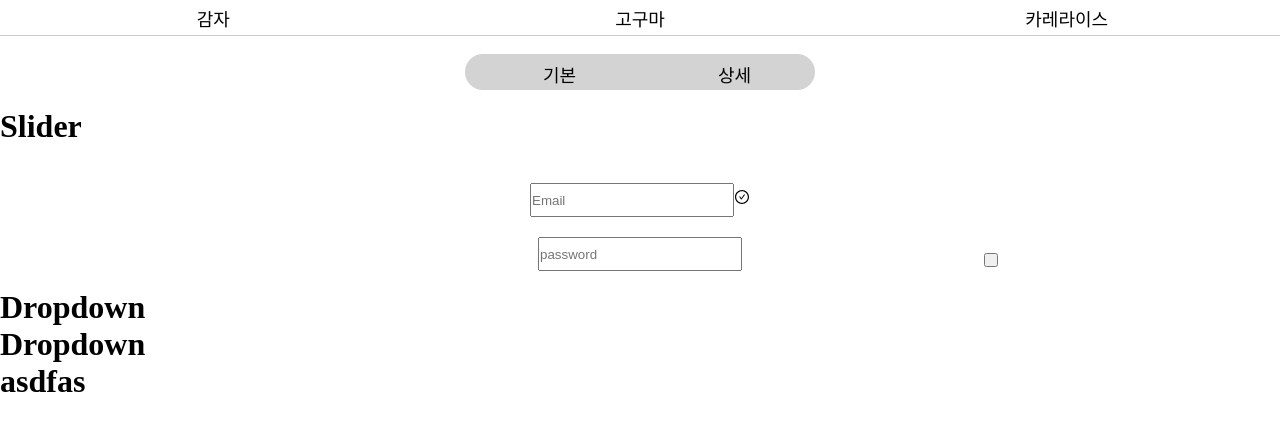
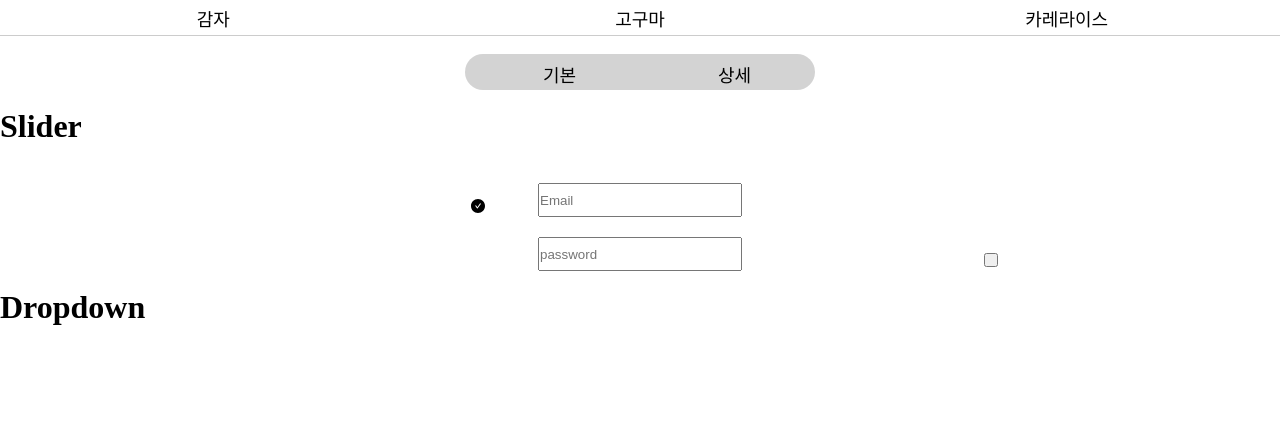
Before and after one commit to Munbear/wanted_pre_onboarding, a React (Create React App) app in the folder wanted-pre-onboarding/: page / in a window 1280 px wide. Shown: the top 430 px of the page. Built offline with nearby package versions, Linux system fonts and the light colour scheme.

Commit message:
styled input

```diff
--- a/wanted-pre-onboarding/src/components/Dropdown.js
+++ b/wanted-pre-onboarding/src/components/Dropdown.js
@@ -5,8 +5,6 @@ const Dropdown = () => {
     return(
         <>
             <h1>Dropdown</h1>
-            <h1>Dropdown</h1>
-            <h1>asdfas</h1>
         </>
     )
 }
--- a/wanted-pre-onboarding/src/components/Input.js
+++ b/wanted-pre-onboarding/src/components/Input.js
@@ -1,6 +1,7 @@
 import React, {useState} from 'react';
 import styled from 'styled-components';
-import { AiOutlineCheckCircle as Box } from 'react-icons/ai';
+import { AiFillCheckCircle as Box } from 'react-icons/ai';
+
 
 const InputSection = styled.div`
   display: flex;
@@ -15,6 +16,12 @@ const EmailBox  = styled.div`
   InputEmail{
     width: 200px;
     height: 30px;
+  }
+
+  .box {
+    position: absolute;
+    right: 794px;
+    top: 198px;
   }
 `;
 
@@ -81,7 +88,7 @@ const Input = () => {
                     <InputEmail type='email' onChange={ e => {
                         checkEmail(e.target.value)
                     }} placeholder='Email'/>
-                    <Box style={
+                    <Box className='box' style={
                         {color:`${color}`}
                     }/>
                 </EmailBox>
--- a/wanted-pre-onboarding/src/components/Slider.js
+++ b/wanted-pre-onboarding/src/components/Slider.js
@@ -10,4 +10,7 @@ const Slider = () => {
     )
 }
 
+
+
+
 export default Slider;
--- a/wanted-pre-onboarding/src/components/Toggle.js
+++ b/wanted-pre-onboarding/src/components/Toggle.js
@@ -34,6 +34,15 @@ const BasicBtn = styled.div`
     border-radius: 30px;
     background-color: darkturquoise;
   }
+
+  div {
+    width: 90px;
+    height: 36px;
+    background-color: orange;
+    border-radius: 30px;
+  }
+
+
 `;
 
 const Toggle = () => {
@@ -51,6 +60,7 @@ const Toggle = () => {
                         </>
                     )
                 })}
+                <div></div>
             </BtnContainer>
         </Wrapper>
 
```
